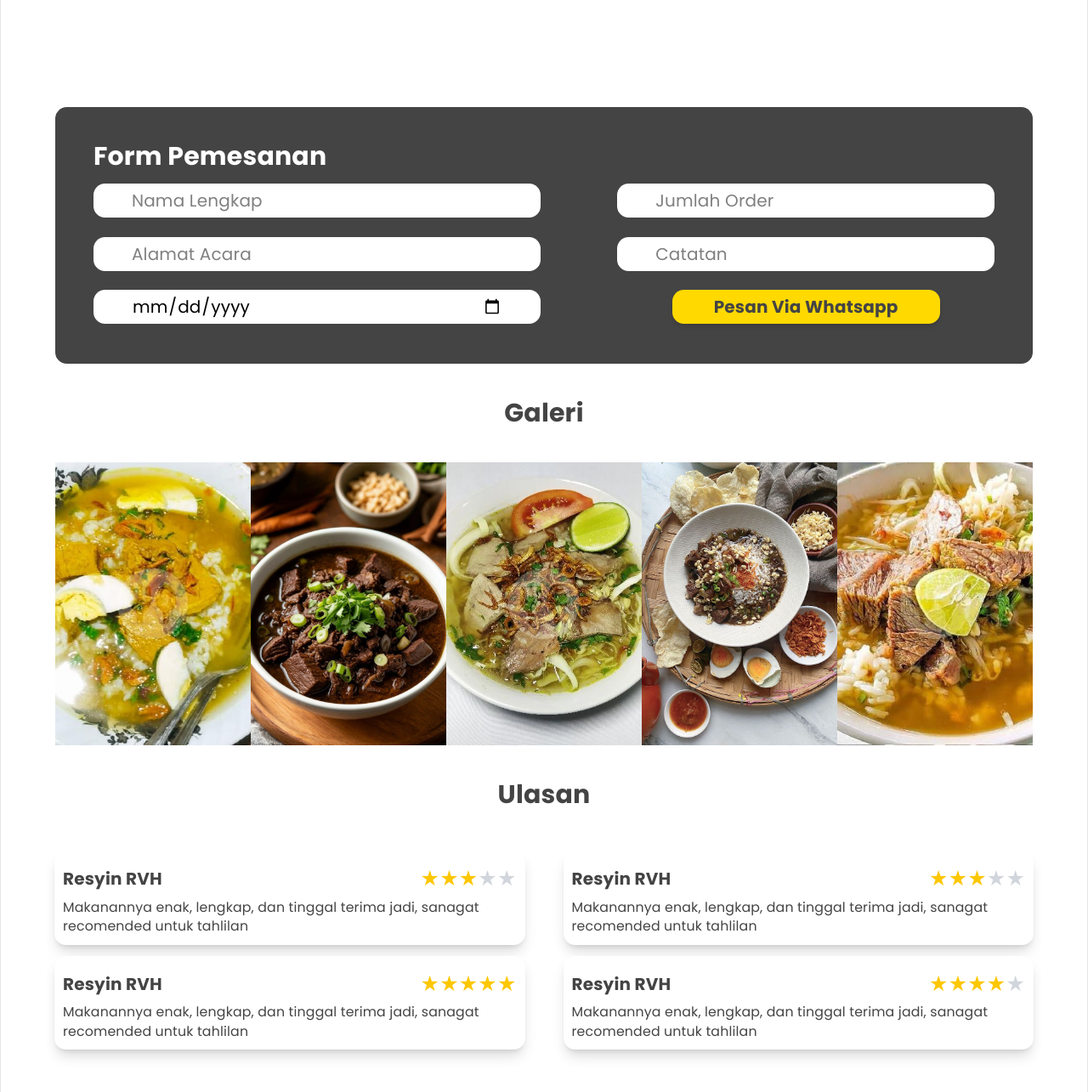
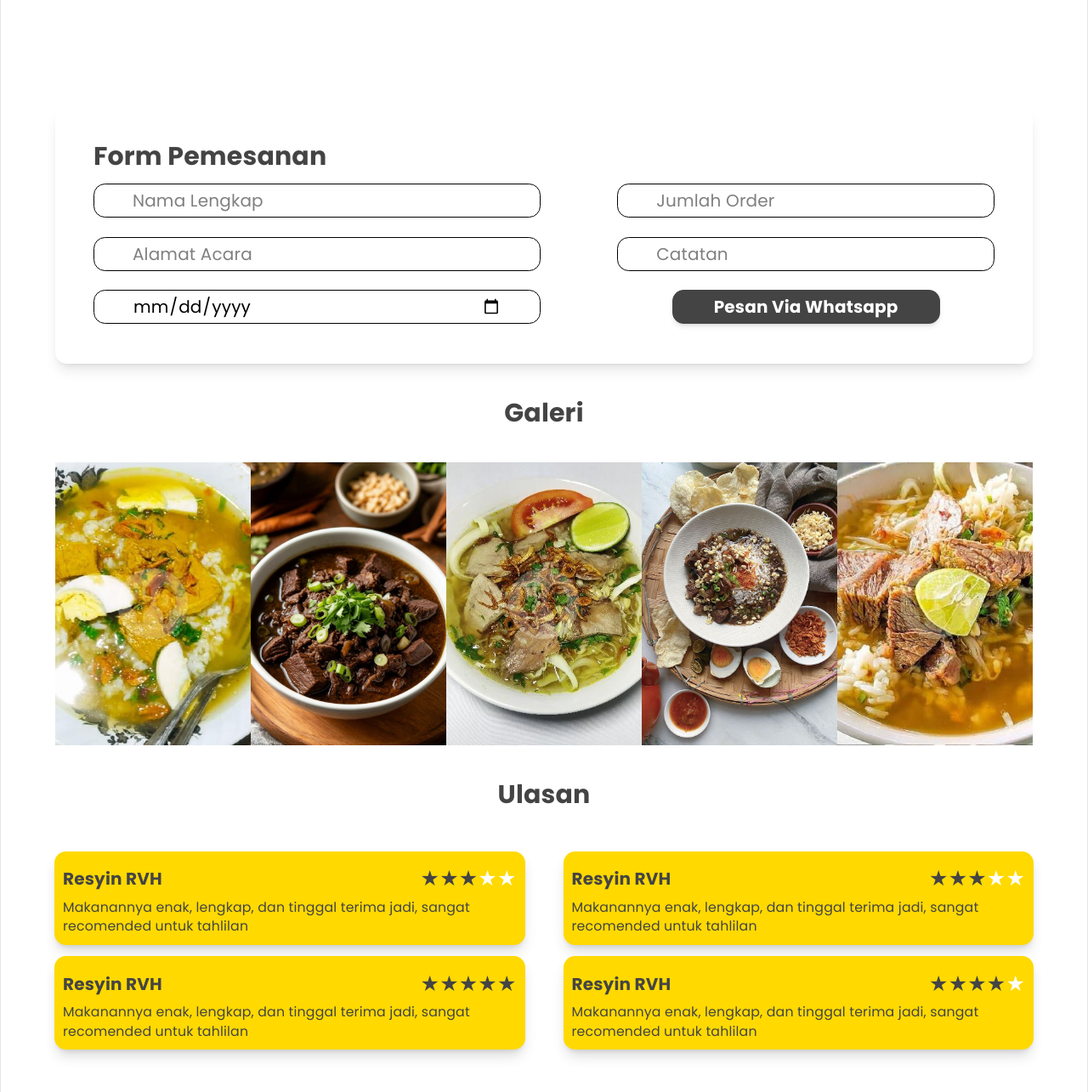
Before and after one commit to ResyinRVH/wmj-landing-pages, a React (Vite) app: page / in a window 1280 px wide. Shown: the part 880-2165 px from the top of the page at 85% size. Built offline with nearby package versions, Linux system fonts and the light colour scheme.

Commit message:
update color menu

```diff
--- a/src/App.css
+++ b/src/App.css
@@ -1,12 +1,11 @@
 @import "tailwindcss";
 
 #root {
-background-color: white;
-
+  background-color: #ffffff;
 }
 body {
   margin: 0;
-  font-family: 'Poppins', sans-serif;
+  font-family: "Poppins", sans-serif;
   font-size: 20px;
   color: #444444;
 }
@@ -53,3 +52,12 @@ html {
 .hide-scrollbar::-webkit-scrollbar {
   display: none;
 }
+
+.grid-background {
+  background-color: #e5e5f7;
+  opacity: 0.3;
+  background-image:
+    linear-gradient(#444cf7 1px, transparent 1px),
+    linear-gradient(to right, #444cf7 1px, #e5e5f7 1px);
+  background-size: 20px 20px;
+}
--- a/src/components/MenuCard.tsx
+++ b/src/components/MenuCard.tsx
@@ -34,7 +34,7 @@ export const MenuCard = ({
       <div
         ref={cardRef}
         id="CardMenu"
-        className="opacity-0 w-full h-77 md:h-74 rounded-xl bg-[#FFD900] p-[20px] shadow-md md:shadow-lg shadow-[#BFA200]/50 hover:zoom-101"
+        className="opacity-0 w-full h-77 md:h-74 rounded-xl bg-white border-4 border-[#FFD900] p-[20px] shadow-md md:shadow-lg shadow-black/10 hover:zoom-101"
       >
         <div className="h-5 flex justify-end">
           <div className="w-40 md:w-35 h-5 bg-[#FF3700] rounded-md text-[9px] flex items-center justify-center font-bold text-white">
@@ -52,7 +52,7 @@ export const MenuCard = ({
           <p className="text-[12px]">{deskripsi}</p>
         </div>
 
-        <div className="w-full h-[40px] rounded-md flex items-center justify-center bg-white">
+        <div className="w-full h-[40px] rounded-md flex items-center justify-center bg-[#FFD900]">
           <p className="text-sm ">{harga}</p>
         </div>
       </div>
--- a/src/components/ReviewCard.tsx
+++ b/src/components/ReviewCard.tsx
@@ -4,14 +4,14 @@ import type { ReviewCardProps } from "../types/Review";
 export const ReviewCard = ({ nama, ulasan, rating }: ReviewCardProps) => {
   return (
     <>
-      <div className="w-full  rounded-xl bg-white p-[10px] shadow-lg shadow-[#444444]/20">
+      <div className="w-full  rounded-xl bg-[#FFD900] p-[10px] shadow-lg shadow-[#444444]/20">
         <div className="w-full h-10 flex items-center justify-between">
           <h3 className="font-bold">{nama}</h3>
           <div className="flex">
             {[1, 2, 3, 4, 5].map((star) => (
               <span
                 key={star}
-                className={`text-[25px] ${star <= rating ? "text-yellow-400" : "text-gray-300"}`}
+                className={`text-[25px] ${star <= rating ? "text-[#444444]" : "text-white"}`}
               >
                 ★
               </span>
--- a/src/sections/AboutSection.tsx
+++ b/src/sections/AboutSection.tsx
@@ -4,7 +4,7 @@ import { Map } from "../components/Location";
 export const About = () => {
   return (
     <>
-      <div className="flex justify-center pt-10">
+      <div className="flex justify-center">
         <div className="w-[90%] max-w-[1170px] h-120 flex gap-x-6 flex justify-between">
           {/* kiri */}
           <div className="w-1/2 flex flex-col">
--- a/src/sections/Footer.tsx
+++ b/src/sections/Footer.tsx
@@ -3,7 +3,7 @@ import "../App.css";
 export const Footer = () => {
   return (
     <>
-      <div className="w-full h-35 bg-[#444444] flex justify-center">
+      <div className="w-full h-35 bg-[#444444] flex justify-center mt-10">
         <div className="w-[90%] max-w-[1170px] h-35 flex text-white">
           {/* kiri */}
           <div className="w-1/2 flex flex-col">
--- a/src/sections/HeroSection.tsx
+++ b/src/sections/HeroSection.tsx
@@ -4,9 +4,9 @@ import Soto from "../assets/Soto.png";
 export const Hero = () => {
   return (
     <>
-      <div className="flex items-center justify-center">
-        <div className="w-[90%] max-w-[1170px] h-100 rounded-xl bg-linear-to-r from-[#FFD900] from-[50%] to-[#FF3700] flex items-center">
-          <div className="w-120 text-left px-10 md:px-20 ">
+      <div className="flex items-center justify-center ">
+        <div className="w-[90%] max-w-[1170px] h-100 rounded-xl bg-radial-[at_75%_50%] from-[#FFEA72] to-[#FFD900] to-70% flex items-center ">
+          <div className="w-120 text-left px-10 md:px-20">
             <p className="animate-fadeRight ">
               Menerima Pesanan: Tahlilan, Syukuran, Arisan, Rapat, Acara
               Keluarga, dll.
--- a/src/sections/Navbar.tsx
+++ b/src/sections/Navbar.tsx
@@ -37,7 +37,7 @@ export const Navbar = () => {
                   <li
                     key={idx}
                     className={`px-4 lg:px-4 py-3 lg:py-4 hover:text-[#FF3700] cursor-pointer ${
-                      idx === 0 ? "border-r-2 border-[#444444] font-bold " : ""
+                      idx === 0 ? "border-r border-[#444444] font-bold " : ""
                     }`}
                   >
                     <a href={link.href}>{link.label}</a>
@@ -58,7 +58,7 @@ export const Navbar = () => {
           </div>
 
           <div
-            className={`fixed inset-0 bg-white z-40 flex flex-col items-center justify-center transition-transform duration-300 ease-in-out md:hidden ${
+            className={`fixed inset-0 bg-[#FFD900] z-40 flex flex-col items-center justify-center transition-transform duration-300 ease-in-out md:hidden ${
               isOpen ? "translate-x-0" : "translate-x-full"
             }`}
           >
--- a/src/sections/OrderSection.tsx
+++ b/src/sections/OrderSection.tsx
@@ -38,13 +38,13 @@ export const Order = () => {
   };
 
   const inputClass =
-    "w-full h-[40px] ml-10 mr-10 mb-4 px-10 rounded-xl bg-white text-black outline-none justify-start items-center";
+    "w-full h-[40px] ml-10 mr-10 mb-4 px-10 rounded-xl border  bg-white text-black outline-none justify-start items-center";
 
   return (
     <>
       <div className="flex justify-center pt-10">
-        <div className="w-[90%] max-w-[1170px] h-95 md:h-67 rounded-xl bg-[#444444]">
-          <div className="w-full h-20 text-white text-[30px] py-10 md:py-10 px-6 md:px-10 font-bold flex justify-start">
+        <div className="w-[90%] max-w-[1170px] h-95 md:h-67 rounded-xl bg-white shadow-lg shadow-black/10">
+          <div className="w-full h-20 text-[30px] py-10 md:py-10 px-6 md:px-10 font-bold flex justify-start">
             <h1>Form Pemesanan</h1>
           </div>
 
@@ -94,7 +94,7 @@ export const Order = () => {
 
               <button
                 onClick={handleWhatsapp}
-                className="w-70 h-[40px] px-5 rounded-xl bg-[#FFD900] font-bold shadow-md hover:bg-[#69FF5E] transition-colors hover:zoom-101"
+                className="w-70 h-[40px] px-5 rounded-xl bg-[#444444] font-bold text-white shadow-md hover:bg-[#FF3700] transition-colors hover:zoom-101"
               >
                 Pesan Via Whatsapp
               </button>
@@ -151,7 +151,7 @@ export const Order = () => {
 
             <button
               onClick={handleWhatsapp}
-              className="w-[330px] h-[40px] ml-5 rounded-xl bg-[#FFD900] font-bold shadow-md hover:bg-[#69FF5E] transition-colors"
+              className="w-[330px] h-[40px] ml-5 rounded-xl bg-[#FFD900] font-bold shadow-md hover:bg-[#FF3700] transition-colors"
             >
               Pesan Via Whatsapp
             </button>
--- a/src/sections/ReviewSection.tsx
+++ b/src/sections/ReviewSection.tsx
@@ -13,12 +13,12 @@ export const Review = () => {
           <div className="w-1/2 flex flex-col gap-3 px-2 py-2">
             <ReviewCard
             nama="Resyin RVH"
-            ulasan="Makanannya enak, lengkap, dan tinggal terima jadi, sanagat recomended untuk tahlilan"
+            ulasan="Makanannya enak, lengkap, dan tinggal terima jadi, sangat recomended untuk tahlilan"
             rating={3}
             />
             <ReviewCard
             nama="Resyin RVH"
-            ulasan="Makanannya enak, lengkap, dan tinggal terima jadi, sanagat recomended untuk tahlilan"
+            ulasan="Makanannya enak, lengkap, dan tinggal terima jadi, sangat recomended untuk tahlilan"
             rating={5}
             />
 
@@ -26,12 +26,12 @@ export const Review = () => {
           <div className="w-1/2 flex flex-col gap-3 px-2 py-2">
             <ReviewCard
             nama="Resyin RVH"
-            ulasan="Makanannya enak, lengkap, dan tinggal terima jadi, sanagat recomended untuk tahlilan"
+            ulasan="Makanannya enak, lengkap, dan tinggal terima jadi, sangat recomended untuk tahlilan"
             rating={3}
             />
             <ReviewCard
             nama="Resyin RVH"
-            ulasan="Makanannya enak, lengkap, dan tinggal terima jadi, sanagat recomended untuk tahlilan"
+            ulasan="Makanannya enak, lengkap, dan tinggal terima jadi, sangat recomended untuk tahlilan"
             rating={4}
             />
           </div>
```
